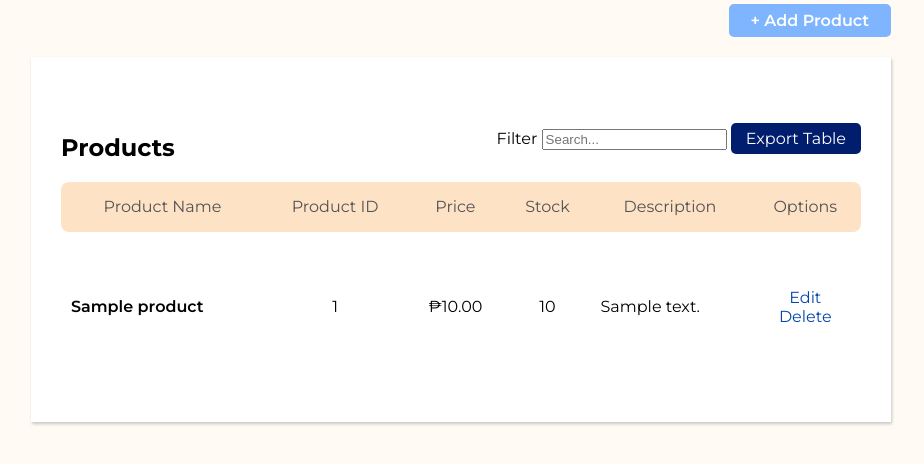
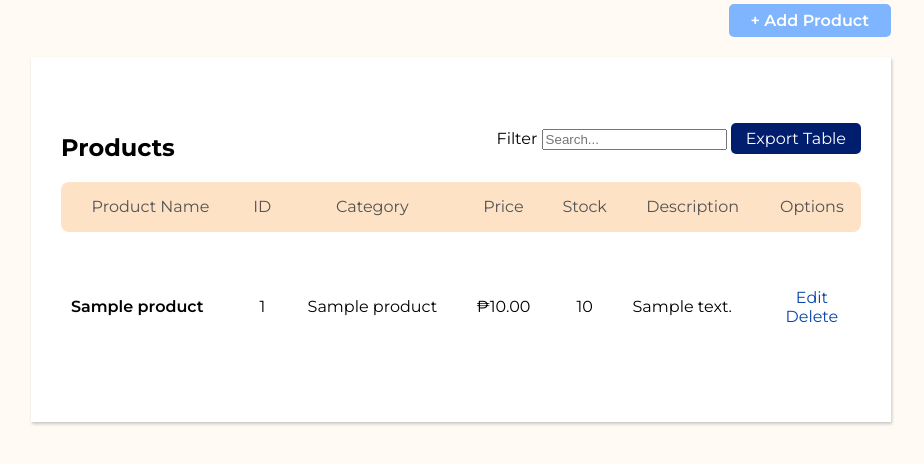
Before and after one commit to arvinjohnguia/Products, a Django app: template base/templates/base/products.html in a window 1280 px wide. Shown: the part 173-637 px from the top of the page, without its empty margins (179-1103 px from the left). Run offline with Django 3.2, Linux system fonts and the light colour scheme; the template is opened without the code that fills it: most values are stand-ins (such as "Sample title", 1, 10 or a date in 2020).

Commit message:
Added Category

```diff
--- a/base/admin.py
+++ b/base/admin.py
@@ -6,6 +6,7 @@ admin.site.site_header = "SalOnTheGo Admin"
 admin.site.site_title = "SalOnTheGo Admin"
 #admin.site.index_title = "Welcome to "
 
-from .models import Product
+from .models import Product, Category
 
 admin.site.register(Product)
+admin.site.register(Category)
--- a/base/templates/base/indiv_product.html
+++ b/base/templates/base/indiv_product.html
@@ -5,9 +5,10 @@
 <h2>{{product.insProd_Name}}</h2>
 <ul>
     <li>ID: {{product.id}}</li>
+    <li>Category: {{product.Cat_Name}}</li>
     <li>Price: {{product.insProd_Price}}</li>
     <li>Stock: {{product.insProd_stockQty}}</li>
-    <li>Description: {{prod.insProd_Desc}}</li>
+    <li>Description: {{product.insProd_Desc}}</li>
 </ul>
 
 {% endblock content %}
--- a/base/templates/base/products.html
+++ b/base/templates/base/products.html
@@ -262,7 +262,8 @@
                 <thead>
                     <tr>
                         <th scope="col">Product Name</th>
-                        <th scope="col">Product ID</th>
+                        <th scope="col">ID</th>
+                        <th scope="col">Category</th>
                         <th scope="col">Price</th>
                         <th scope="col">Stock</th>
                         <th scope="col">Description</th>
@@ -275,6 +276,7 @@
                     <tr>
                         <td data-label="Product Name" class="td-align-left" id="prod-name"><a href="/products/{{product.id}}" id="prod-link">{{product.insProd_Name}}</a></td>
                         <td data-label="Product ID">{{product.id}}</td>
+                        <td data-label="Category">{{product.Cat_Name}}</td>
                         <td data-label="Price" id="price">{{product.insProd_Price|floatformat:2}}</td>
                         <td data-label="Stock">{{product.insProd_stockQty}}</td>
                         <td data-label="Description" class="td-align-left" id="description">{{product.insProd_Desc}}</td>
```
Also changed, not shown: base/models.py (+7 -0 lines), base/migrations/0006_category_alter_product_insprod_name_product_cat_name.py (added), db.sqlite3.
